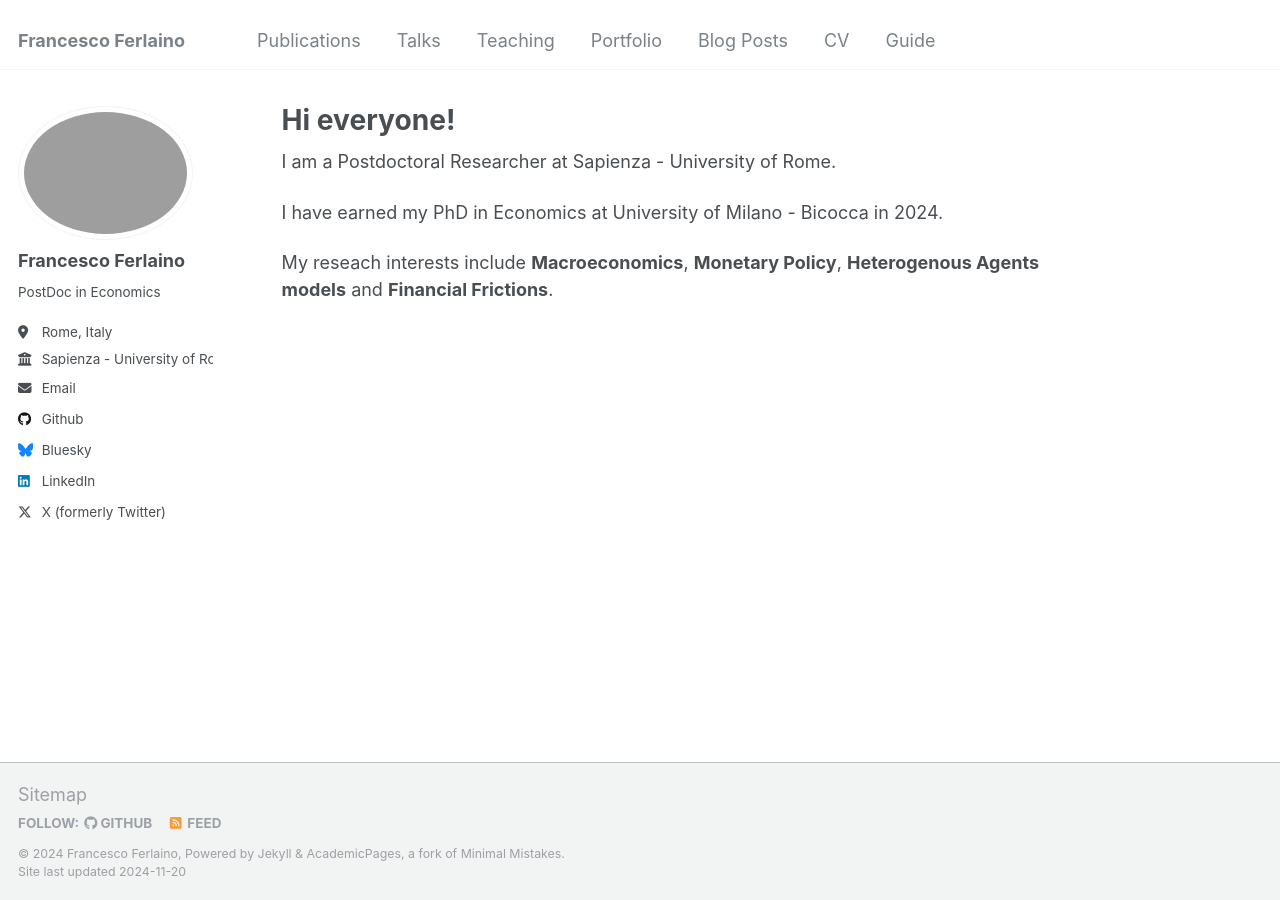
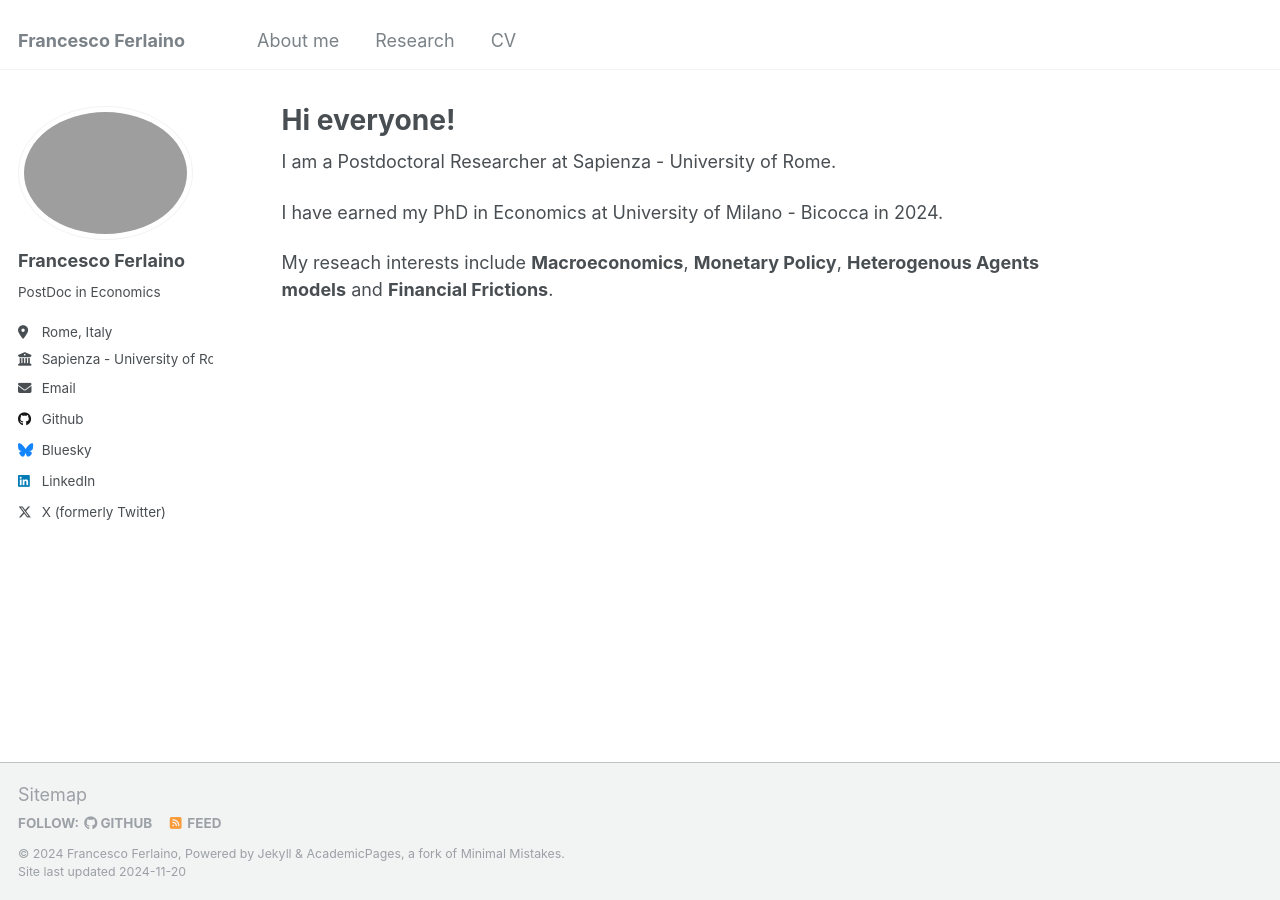
Before and after one commit to fraferla/fraferla.github.io, a Jekyll site: the page built from _pages/about.md, in a window 1280 px wide. Built offline with Jekyll 4.4.1, drawn with Linux system fonts in a browser that asks for light colours.

Commit message:
update_navigation.yml

```diff
--- a/_data/navigation.yml
+++ b/_data/navigation.yml
@@ -5,23 +5,23 @@
 # prevent it from being included in the site.
 
 main:
-  - title: "Publications"
-    url: /publications/
+  - title: "About me"
+    url: /about/
 
-  - title: "Talks"
-    url: /talks/
+  - title: "Research"
+    url: /research/
 
-  - title: "Teaching"
-    url: /teaching/
+ # - title: "Teaching"
+ #   url: /teaching/
 
-  - title: "Portfolio"
-    url: /portfolio/
+  # - title: "Portfolio"
+  #   url: /portfolio/
 
-  - title: "Blog Posts"
-    url: /year-archive/
+  # - title: "Blog Posts"
+  #   url: /year-archive/
 
   - title: "CV"
     url: /cv/
 
-  - title: "Guide"
-    url: /markdown/
+  # - title: "Guide"
+  #   url: /markdown/
```
Also changed, not shown: 1 other file.
